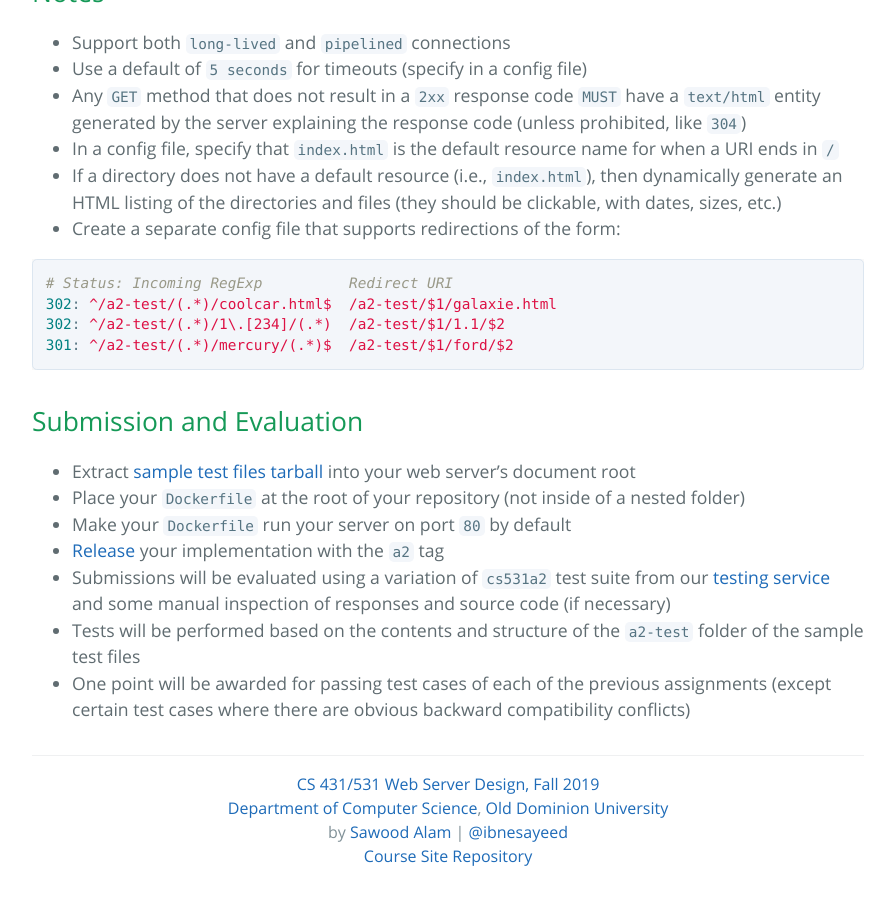
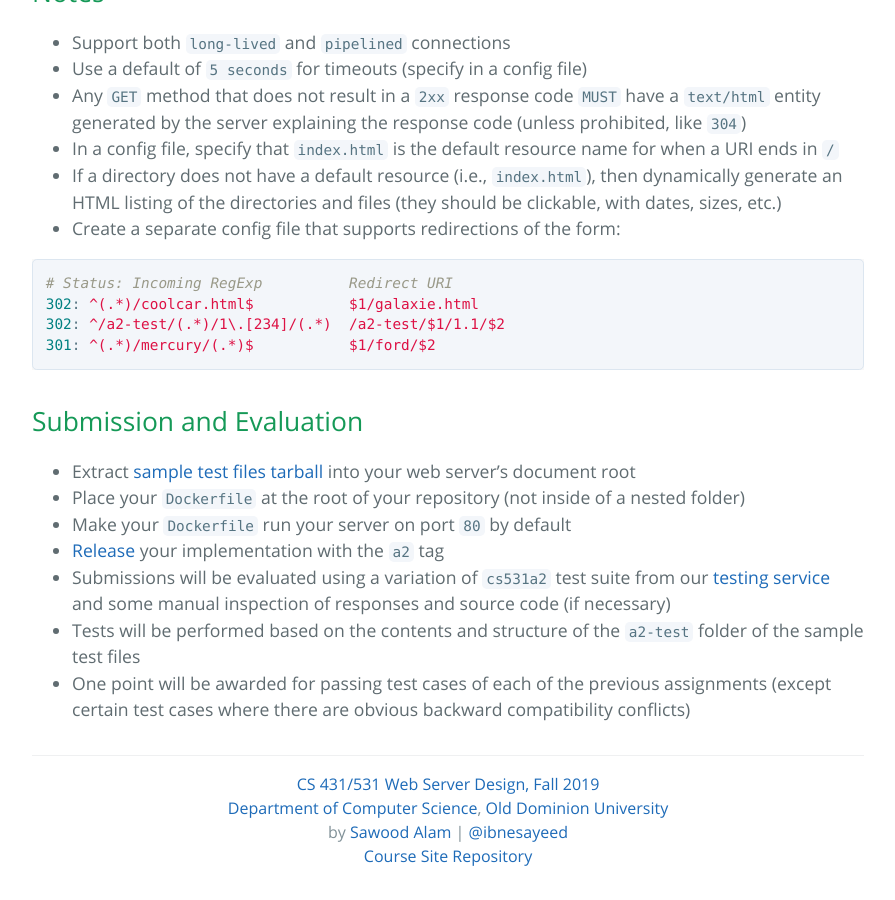
Before and after one commit to cs531-f19/cs531-f19.github.io, a Jekyll site: the page built from assignments/assignment-2.md, in a window 1280 px wide and 900 px high, scrolled down 1279 px. Shown: the whole window, without its empty margins (192-1087 px from the left). Built offline with Jekyll 4.4.1, drawn with Linux system fonts in a browser that asks for light colours; the repository's description, which GitHub fills in, is left out.

Commit message:
Assignment 2 RegExp fix

````diff
--- a/assignments/assignment-2.md
+++ b/assignments/assignment-2.md
@@ -38,9 +38,9 @@ title: Assignment 2
 
 ```yml
 # Status: Incoming RegExp          Redirect URI
-302: ^/a2-test/(.*)/coolcar.html$  /a2-test/$1/galaxie.html
+302: ^(.*)/coolcar.html$           $1/galaxie.html
 302: ^/a2-test/(.*)/1\.[234]/(.*)  /a2-test/$1/1.1/$2
-301: ^/a2-test/(.*)/mercury/(.*)$  /a2-test/$1/ford/$2
+301: ^(.*)/mercury/(.*)$           $1/ford/$2
 ```
 
 {% include submission.md id="a2" %}
````
